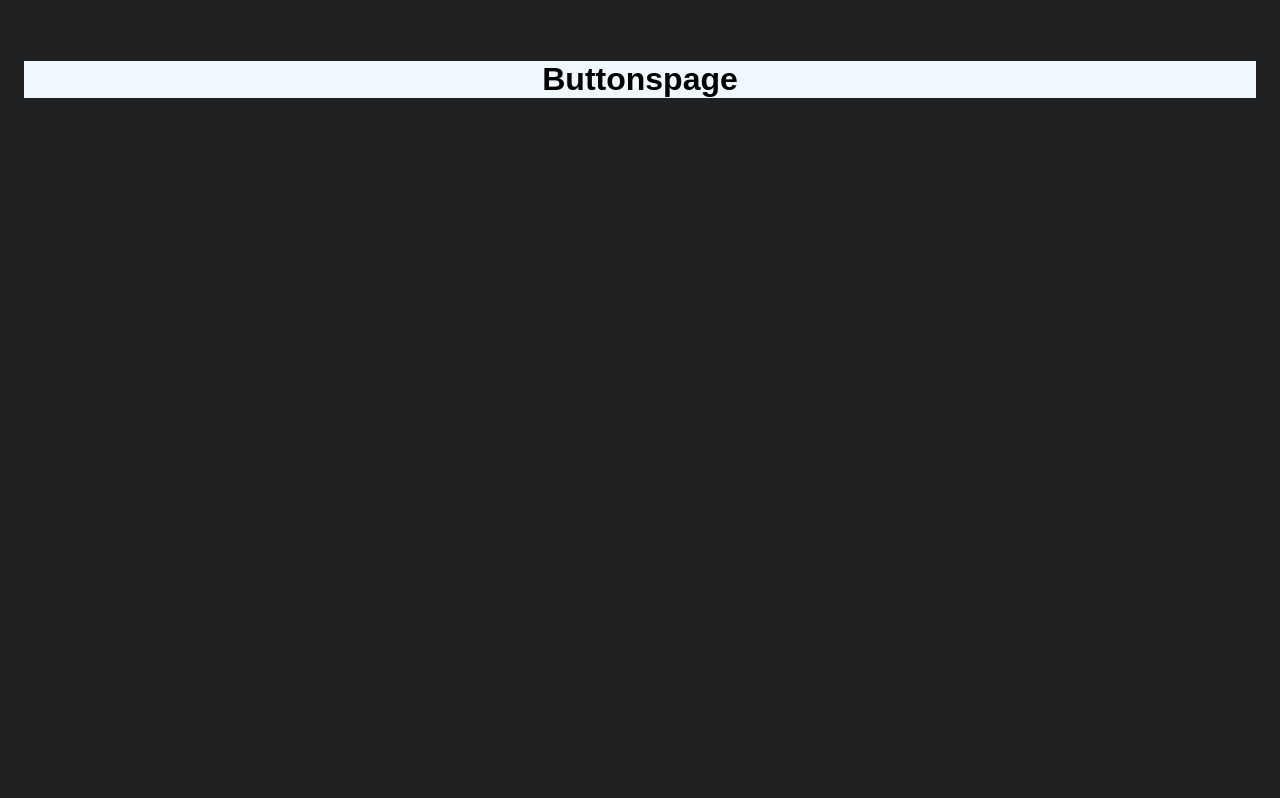
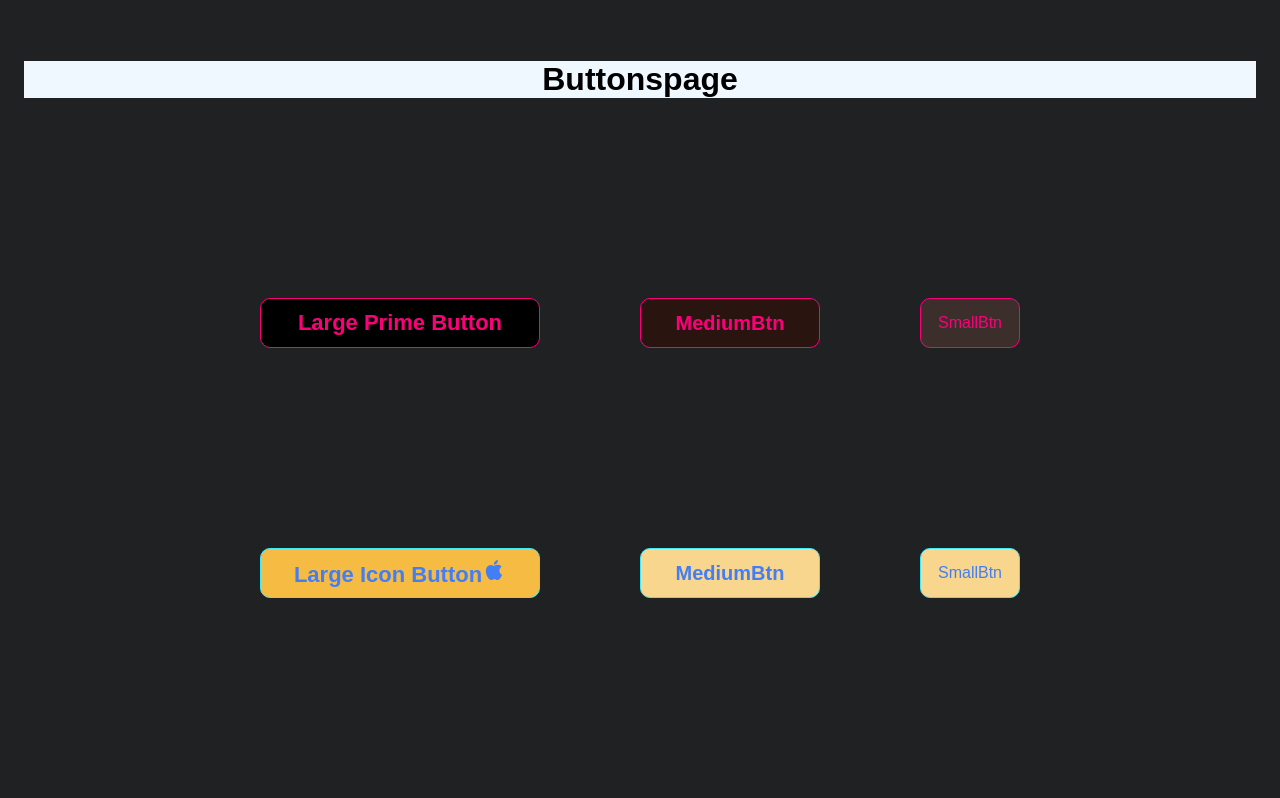
Before and after one commit to gunhoray/REACT_week3_LV3, a React (Create React App) app: page / in a window 1280 px wide. Shown: the part 879-1677 px from the top of the page. Built offline with nearby package versions, Linux system fonts and the light colour scheme.

Commit message:
버튼 완료

```diff
--- a/package.json
+++ b/package.json
@@ -3,6 +3,11 @@
   "version": "0.1.0",
   "private": true,
   "dependencies": {
+    "@emotion/react": "^11.11.1",
+    "@emotion/styled": "^11.11.0",
+    "@material-ui/icons": "^4.11.3",
+    "@mui/icons-material": "^5.13.7",
+    "@mui/material": "^5.13.7",
     "@testing-library/jest-dom": "^5.14.1",
     "@testing-library/react": "^13.0.0",
     "@testing-library/user-event": "^13.2.1",
--- a/src/components/Buttons/ButtonsElements.js
+++ b/src/components/Buttons/ButtonsElements.js
@@ -3,16 +3,37 @@ import { styled } from "styled-components";
 export const Buttonspage = styled.div`
   background-color: #1f2123;
   height: 860px;
-width:100%;
+  width: 100%;
   margin-right: auto;
   margin-left: auto;
   padding: 0 24px;
   justify-content: center;
-
-`
+`;
 
 export const ButtonspageName = styled.h1`
   text-align: center;
   background-color: aliceblue;
+`;
 
-`
+export const BtnLayout = styled.div`
+  display: flex;
+  justify-content: center;
+  gap: 100px;
+  margin-top: 200px;
+`;
+
+export const ButtonComponent = styled.button`
+  background-color: ${(props) => props.backgroundColor};
+  width: ${(props) => props.width};
+  height: ${(props) => props.height};
+  font-size: ${(props) => props.fontSize};
+  font-weight: ${(props) => props.fontWeight};
+  color: ${(props) => props.color};
+  border-radius: ${(props) => props.borderRadius};
+  border: ${(props) => props.border};
+  cursor: pointer;
+
+  &:active {
+    background-color: #fff;
+  }
+`;
--- a/src/components/Buttons/index.js
+++ b/src/components/Buttons/index.js
@@ -1,12 +1,105 @@
-import React from 'react'
-import { ButtonspageName, Buttonspage } from './ButtonsElements';
+import React from "react";
+import AppleIcon from "@mui/icons-material/Apple";
+import {
+  ButtonspageName,
+  Buttonspage,
+  ButtonComponent,
+  BtnLayout,
+} from "./ButtonsElements";
 
 const Buttons = () => {
+  const onBtnAlert = () => {
+    alert("버튼 만들기");
+  };
+  const onBtnPrompt = () => {
+    if (window.prompt("애플 제품 씁니당 뭐 쓰시나용?")) {
+      alert("멋지십니다!");
+    }
+  };
   return (
-    <Buttonspage id='buttons'>
-    <ButtonspageName>Buttonspage</ButtonspageName>
+    <Buttonspage id="buttons">
+      <ButtonspageName>Buttonspage</ButtonspageName>
+      <BtnLayout>
+        <ButtonComponent
+          backgroundColor="black"
+          width="280px"
+          height="50px"
+          fontSize="22px"
+          fontWeight="900"
+          color="#fc007a"
+          borderRadius="10px"
+          border="1px solid #fc007a"
+          onClick={onBtnAlert}
+        >
+          Large Prime Button
+        </ButtonComponent>
+        <ButtonComponent
+          backgroundColor="#29140F"
+          width="180px"
+          height="50px"
+          fontSize="20px"
+          fontWeight="700"
+          color="#fc007a"
+          borderRadius="10px"
+          border="1px solid #fc007a"
+        >
+          MediumBtn
+        </ButtonComponent>
+        <ButtonComponent
+          backgroundColor="#3C2F2B"
+          width="100px"
+          height="50px"
+          fontSize="16px"
+          fontWeight="400"
+          color="#fc007a"
+          borderRadius="10px"
+          border="1px solid #fc007a"
+        >
+          SmallBtn
+        </ButtonComponent>
+      </BtnLayout>
+      <BtnLayout>
+        <ButtonComponent
+          backgroundColor="#F6BB43"
+          width="280px"
+          height="50px"
+          fontSize="22px"
+          fontWeight="900"
+          color="#427EF6"
+          borderRadius="10px"
+          border="1px solid #42E9F6"
+          onClick={onBtnPrompt}
+        >
+          Large Icon Button
+          <AppleIcon />
+        </ButtonComponent>
+        <ButtonComponent
+          backgroundColor="	#F9D68E"
+          width="180px"
+          height="50px"
+          fontSize="20px"
+          fontWeight="700"
+          color="#427EF6"
+          borderRadius="10px"
+          border="1px solid #42E9F6"
+        >
+          MediumBtn
+        </ButtonComponent>
+        <ButtonComponent
+          backgroundColor="	#F9D68E"
+          width="100px"
+          height="50px"
+          fontSize="16px"
+          fontWeight="400"
+          color="#427EF6"
+          borderRadius="10px"
+          border="1px solid #42E9F6"
+        >
+          SmallBtn
+        </ButtonComponent>
+      </BtnLayout>
     </Buttonspage>
-  )
-}
+  );
+};
 
 export default Buttons;
```
Also changed, not shown: 1 other file (tests, documents, lock files or other folders). Lines whose indentation alone changed are shown as unchanged.
